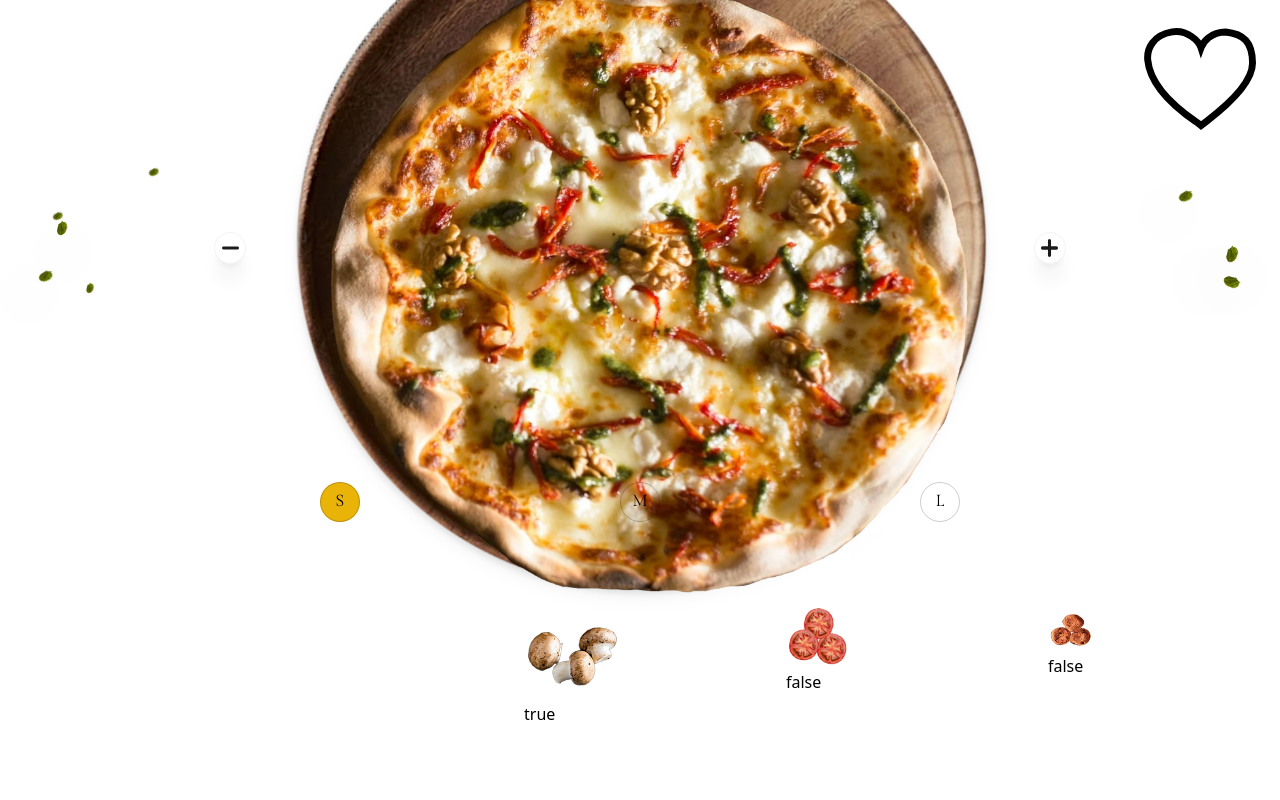
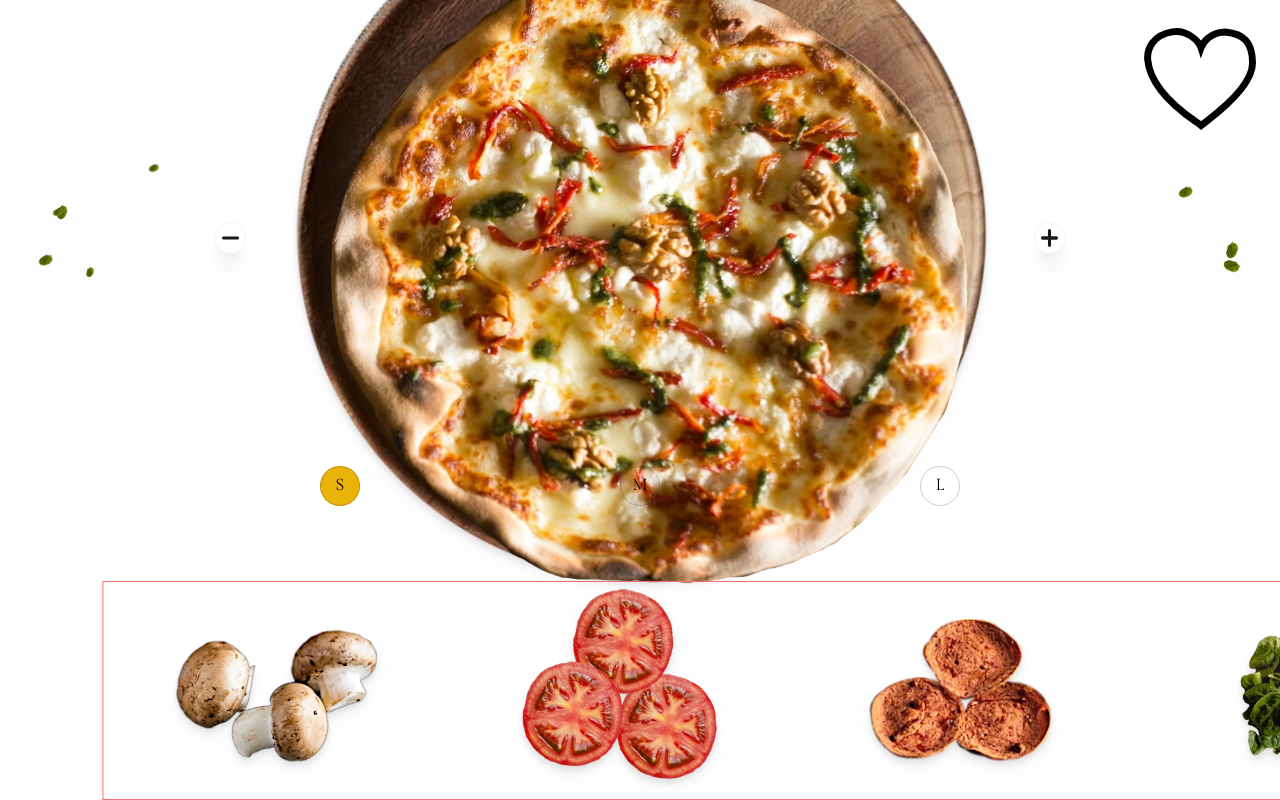
Before and after one commit to ryrd/pizza-challenge, a Vue app: page / in a window 1280 px wide. Built offline with nearby package versions, Linux system fonts and the light colour scheme.

Commit message:
topping slider on progress

```diff
--- a/package.json
+++ b/package.json
@@ -11,7 +11,6 @@
   "dependencies": {
     "gsap": "^3.11.3",
     "pinia": "^2.0.27",
-    "swiper": "^8.4.5",
     "vue": "^3.2.41"
   },
   "devDependencies": {
--- a/src/components/PizzaDisplay.vue
+++ b/src/components/PizzaDisplay.vue
@@ -194,13 +194,12 @@ const slidePizza = (direction: 'left' | 'right') => {
         gsap.to(plate.value, {
             rotate: '+=20deg',
             ease: "power4.out",
-            duration: .8,
+            duration: 1,
         })
         gsap.to(leafage.value, {
             rotate: '+=45deg',
             ease: "power4.out",
-            duration: .8,
-            delay: .1
+            duration: 1,
         })
     }
 
--- a/src/components/ToppingSlider.vue
+++ b/src/components/ToppingSlider.vue
@@ -2,11 +2,6 @@
 import {ref, onMounted} from 'vue';
 import {useToppingDisplayStore} from '../store/displayStore'
 import gsap from 'gsap';
-import { Swiper, SwiperSlide } from "swiper/vue";
-import "swiper/css";
-import "swiper/css/pagination";
-import { Pagination } from "swiper";
-import { isArray } from '@vue/shared';
 
 interface toppingProps {
     topping: Array<{
@@ -20,15 +15,21 @@ const {topping} = defineProps<toppingProps>()
 
 const useToppingDisplay = useToppingDisplayStore()
 
+const toppingContainer = ref<HTMLDivElement|null>(null)
 const toppingSlider = ref<HTMLDivElement|null>(null)
+const toppingSlideAmount = 100/topping.length
+
 let currentToppingSize : 1 | 1.25 | 1.5 = 1
 
 onMounted(() => {
-    toppingSlider.value?.addEventListener('touchstart', e => {
+    gsap.set(toppingSlider.value, {
+        x : `-=${useToppingDisplay.toppingDisplay+1}vw`
+    })
+    toppingContainer.value?.addEventListener('touchstart', e => {
         touchStart = e.changedTouches[0].screenX;
     })
 
-    toppingSlider.value?.addEventListener('touchend', e => {
+    toppingContainer.value?.addEventListener('touchend', e => {
         touchEnd = e.changedTouches[0].screenX;
         swiped()
     })
@@ -49,19 +50,23 @@ const swiped = () => {
         slideTopping('right')
     }
 }
+
 const slideTopping = (direction: 'left' | 'right') => {
-    console.log(direction)
+    if (direction === 'left'){
+        gsap.to(toppingSlider.value, {
+            x : `-=${toppingSlideAmount}%`,
+            ease: "power4.out",
+            duration: .5,
+        })
     }
-
-const slideStart = (e: Swiper|MouseEvent|TouchEvent) => {
-    touchStart = e.touches.startX;
+    else if (direction === 'right'){
+        gsap.to(toppingSlider.value, {
+            x : `+=${toppingSlideAmount}%`,
+            ease: "power4.out",
+            duration: .5,
+        })
     }
-
-const slideEnd = (e: Swiper|MouseEvent|TouchEvent) => {
-    touchEnd = e.touches.currentX;
-    swiped()
 }
-
 </script>
 
 <template>
@@ -70,42 +75,26 @@ const slideEnd = (e: Swiper|MouseEvent|TouchEvent) => {
         0/3
     </div>
 
-    <!-- <div class="flex pt-1" ref="toppingSlider">
-        <img v-for="(top,i) in topping"
+    <div class="pt-1 pl-[10vw]" ref="toppingContainer">
+        <div class="flex w-[150%] border-test"
+             ref="toppingSlider">
+            <div v-for="(top,i) in topping"
                  :key="top.name"
-             :src="`src/assets/${top.img}`"
-             class="mr-[5vw] h-12 drop-shadow-lg transition duration-500 ease-in-out"
-             :class="i === useToppingDisplay.toppingDisplay ?
+                 class="px-[5vw]">
+                <img :src="`src/assets/${top.img}`"
+                     class="drop-shadow-lg origin-top"
+                >
+            </div>
+        </div>
+    </div>
+            <!-- :class="i === useToppingDisplay.toppingDisplay ?
                            'h-24' :
                            i === useToppingDisplay.toppingDisplay-1 || i === useToppingDisplay.toppingDisplay+1 ?
                                'h-16' :
-                                'h-12'"
-             >
-    </div> -->
-
-    <swiper
-        :slidesPerView="5"
-        :spaceBetween="30"
-        :centeredSlides="true"
-        :pagination="{clickable: true}"
-        class="mySwiper"
-        @touchStart="e => slideStart(e)"
-        @touchEnd="e => slideEnd(e)"
-    >
-        <swiper-slide v-for="(top,i) in topping"
-                      :key="top.name"
-                      v-slot="{ isActive }">
-            <img :src="`src/assets/${top.img}`"
-                 :class="isActive ?
-                               'h-24 w-24' :
-                               i === useToppingDisplay.toppingDisplay-1 || i === useToppingDisplay.toppingDisplay+1 ?
-                                     'h-16 w-16' :
-                                     'h-12 w-12'"
-            >
-            {{isActive}}
-        </swiper-slide>
-    </swiper>
+                               'h-12'" -->
 </div>
 </template>
 
-<!--  -->
+<!-- translate-x-[50vw]
+    translate-x-[50vw]
+-->
--- a/src/store/displayStore.ts
+++ b/src/store/displayStore.ts
@@ -13,7 +13,7 @@ export const useDisplayStore = defineStore('display', {
 
 export const useToppingDisplayStore = defineStore('toppingDisplay', {
     state: () => ({
-        toppingDisplay : 2
+        toppingDisplay : 1
     }),
     actions: {
         changeToppingDisplay(index : number){
```
Also changed, not shown: 1 other file (tests, documents, lock files or other folders). Lines whose indentation alone changed are shown as unchanged.
